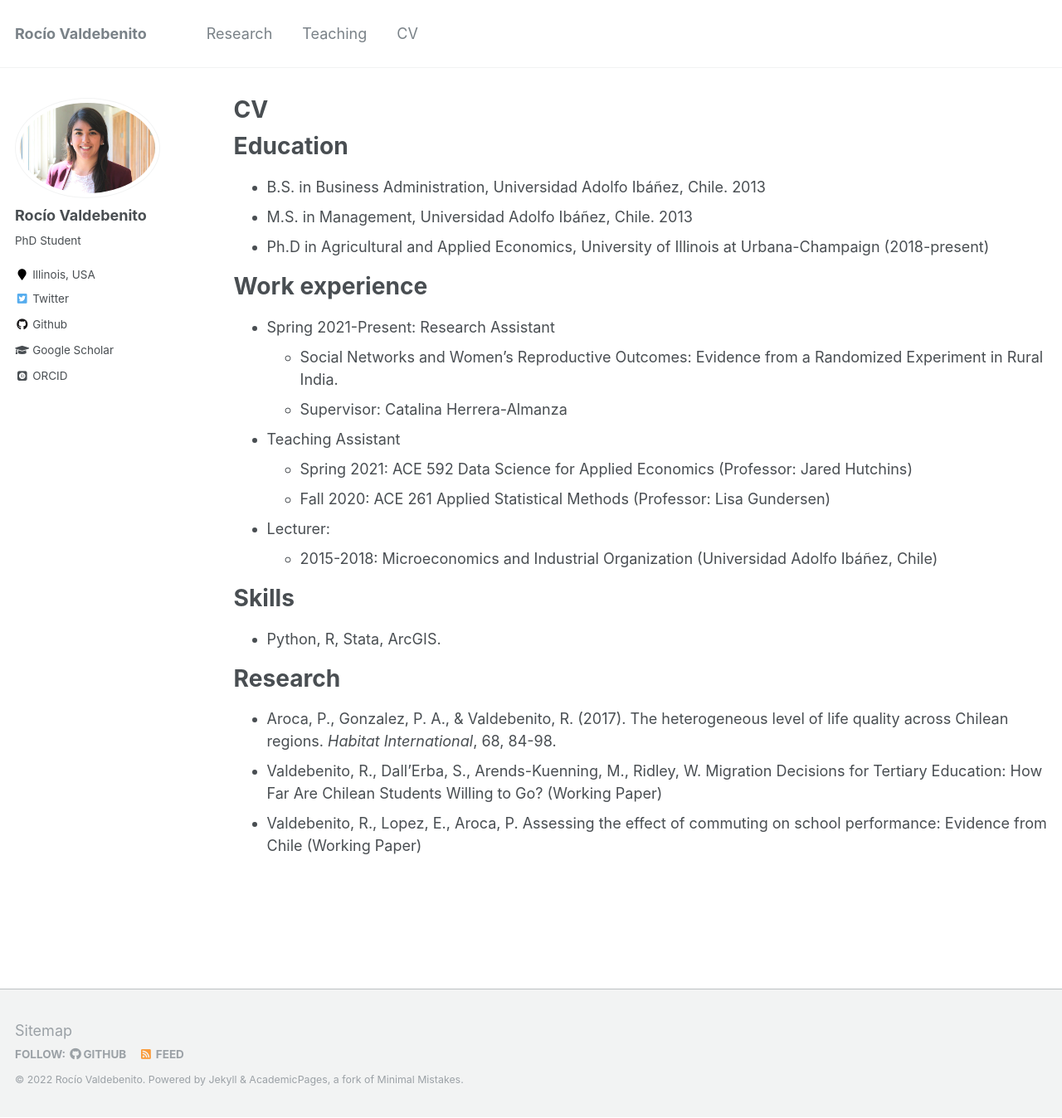
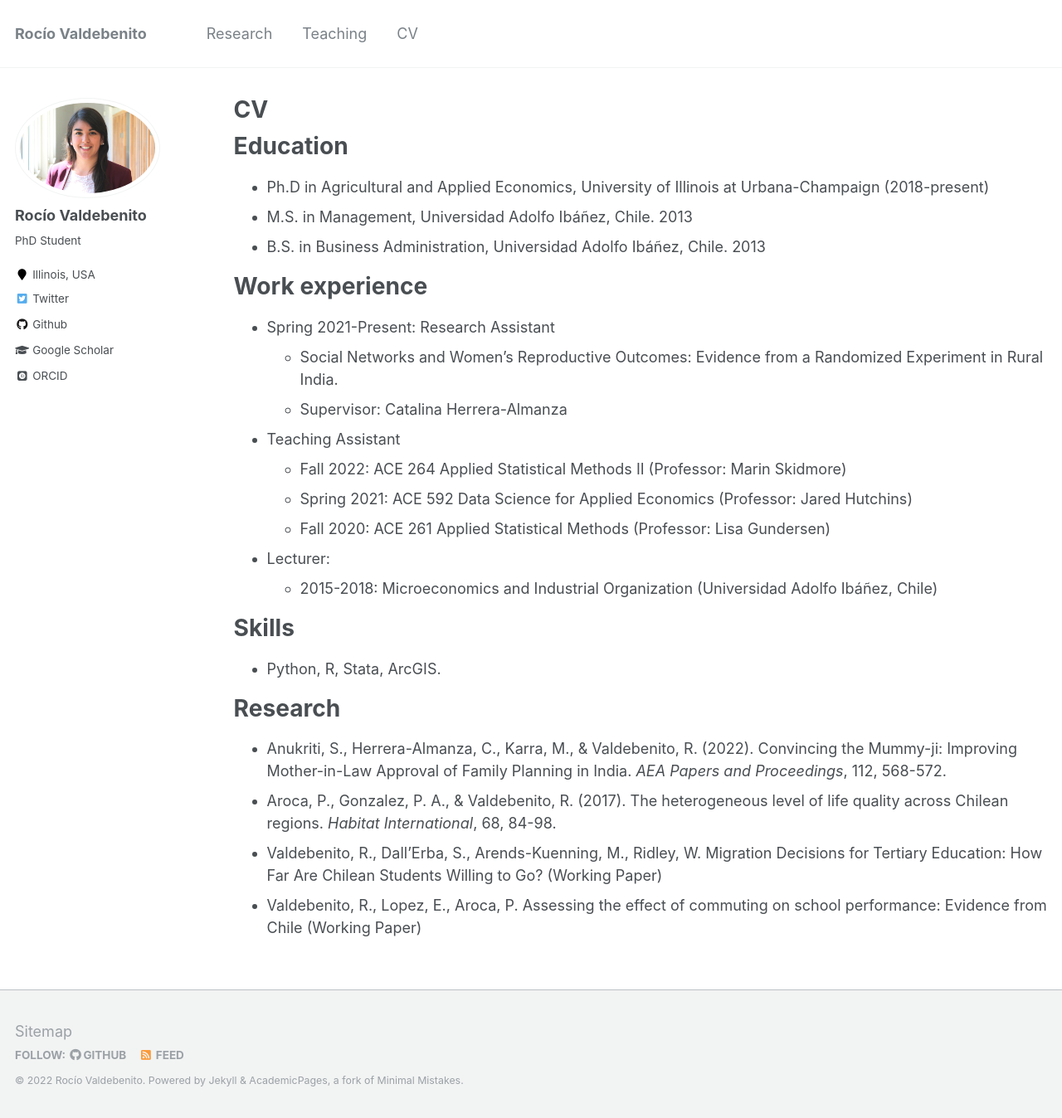
Before and after one commit to rvaldebenito/rvaldebenito.github.io, a Jekyll site: the page built from _pages/cv.md, in a window 1280 px wide and 1348 px high. Shown: the whole window at 83% size. Built offline with Jekyll 4.4.1, drawn with Linux system fonts in a browser that asks for light colours; some web fonts are replaced.

Commit message:
update cv

```diff
--- a/_pages/cv.md
+++ b/_pages/cv.md
@@ -11,9 +11,9 @@ redirect_from:
 
 Education
 ======
+* Ph.D in Agricultural and Applied Economics, University of Illinois at Urbana-Champaign (2018-present)
+* M.S. in Management, Universidad Adolfo Ibáñez, Chile. 2013
 * B.S. in Business Administration, Universidad Adolfo Ibáñez, Chile. 2013
-* M.S. in Management, Universidad Adolfo Ibáñez, Chile. 2013
-* Ph.D in Agricultural and Applied Economics, University of Illinois at Urbana-Champaign (2018-present)
 
 Work experience
 ======
@@ -22,6 +22,7 @@ Work experience
   * Supervisor: Catalina Herrera-Almanza
 
 * Teaching Assistant
+  * Fall 2022: ACE 264 Applied Statistical Methods II (Professor: Marin Skidmore)
   * Spring 2021: ACE 592 Data Science for Applied Economics (Professor: Jared Hutchins)
   * Fall 2020: ACE 261 Applied Statistical Methods (Professor: Lisa Gundersen)
 
@@ -34,6 +35,7 @@ Skills
 
 Research
 ======
+* Anukriti, S., Herrera-Almanza, C., Karra, M., & Valdebenito, R. (2022). Convincing the Mummy-ji: Improving Mother-in-Law Approval of Family Planning in India. *AEA Papers and Proceedings*, 112,  568-572.
 * Aroca, P., Gonzalez, P. A., & Valdebenito, R. (2017). The heterogeneous level of life quality across Chilean regions. *Habitat International*, 68, 84-98.
 * Valdebenito, R., Dall'Erba, S., Arends-Kuenning, M., Ridley, W. Migration Decisions for Tertiary Education: How Far Are Chilean Students Willing to Go? (Working Paper)
 * Valdebenito, R., Lopez, E., Aroca, P. Assessing the effect of commuting on school performance: Evidence from Chile (Working Paper)
```
